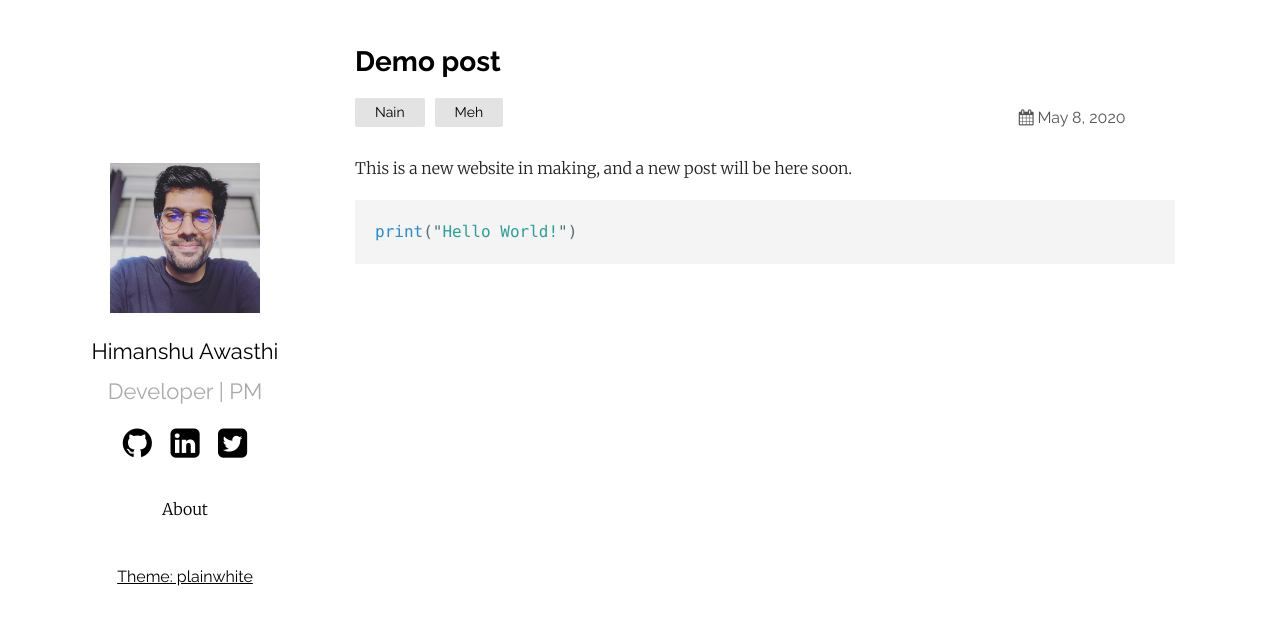
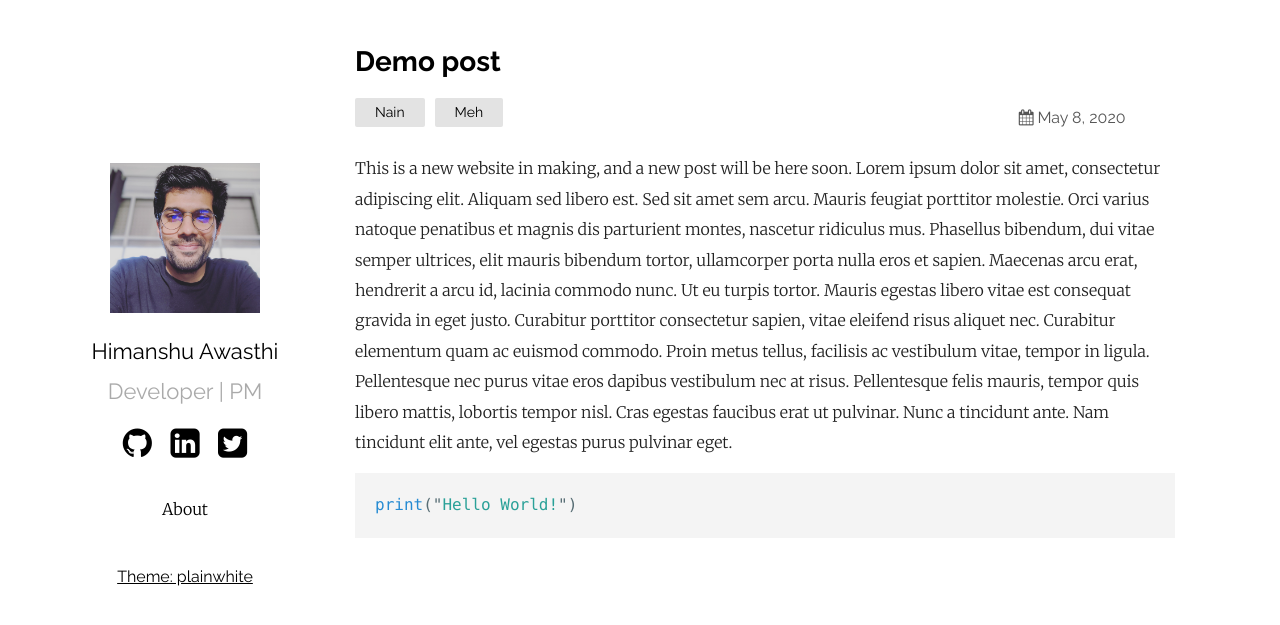
Before and after one commit to 89hardy/89hardy.github.io, a Jekyll site: the page built from _posts/2020-05-10-another-demo-post.markdown, in a window 1280 px wide. Shown: the top 625 px of the page. Built offline with Jekyll 4.4.1, drawn with Linux system fonts in a browser that asks for light colours.

Commit message:
Update 2020-05-10-another-demo-post.markdown

````diff
--- a/_posts/2020-05-10-another-demo-post.markdown
+++ b/_posts/2020-05-10-another-demo-post.markdown
@@ -5,6 +5,7 @@ date:   2020-05-08 16:27:00 +1000
 categories: Nain Meh
 ---
 This is a new website in making, and a new post will be here soon.
+Lorem ipsum dolor sit amet, consectetur adipiscing elit. Aliquam sed libero est. Sed sit amet sem arcu. Mauris feugiat porttitor molestie. Orci varius natoque penatibus et magnis dis parturient montes, nascetur ridiculus mus. Phasellus bibendum, dui vitae semper ultrices, elit mauris bibendum tortor, ullamcorper porta nulla eros et sapien. Maecenas arcu erat, hendrerit a arcu id, lacinia commodo nunc. Ut eu turpis tortor. Mauris egestas libero vitae est consequat gravida in eget justo. Curabitur porttitor consectetur sapien, vitae eleifend risus aliquet nec. Curabitur elementum quam ac euismod commodo. Proin metus tellus, facilisis ac vestibulum vitae, tempor in ligula. Pellentesque nec purus vitae eros dapibus vestibulum nec at risus. Pellentesque felis mauris, tempor quis libero mattis, lobortis tempor nisl. Cras egestas faucibus erat ut pulvinar. Nunc a tincidunt ante. Nam tincidunt elit ante, vel egestas purus pulvinar eget.
 
 ```python
 print("Hello World!")
````
